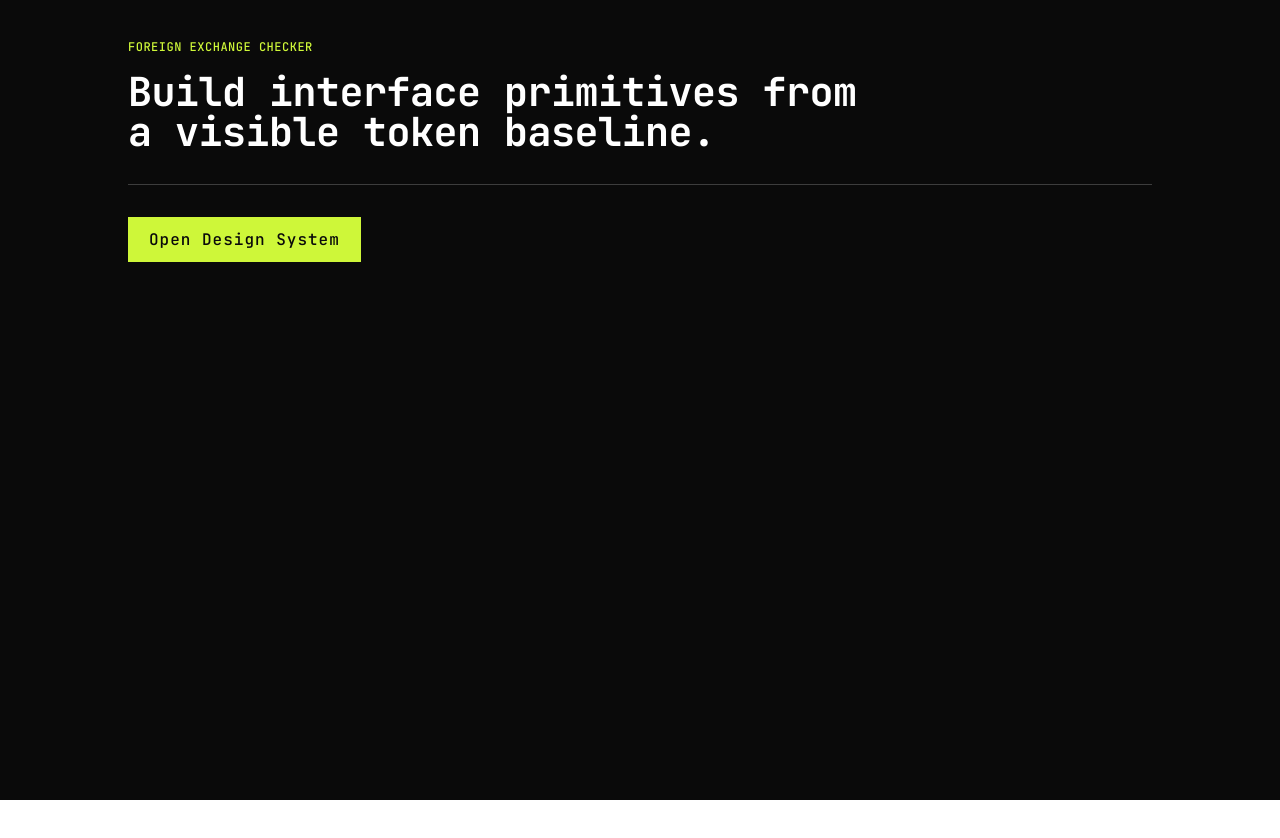
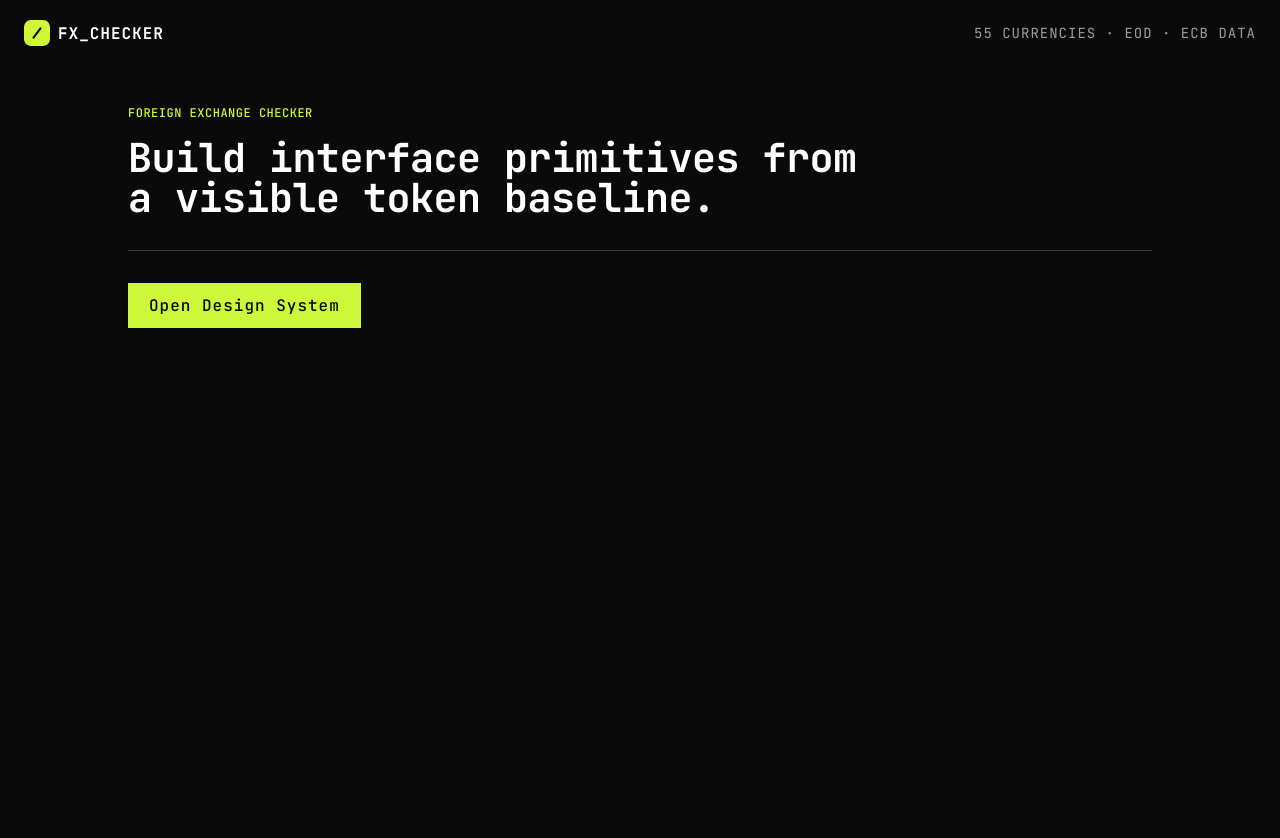
Before and after one commit to brandeth/foreign-exchange-checker, a Nuxt app: page / in a window 1280 px wide. Shown: the top 838 px of the page. Before the commit the page ends 800 px from the top, so only its background shows below. Built offline with nearby package versions, Linux system fonts and the light colour scheme.

Commit message:
# Header Component
Create Header component named AppHeader

```diff
--- a/app/app.vue
+++ b/app/app.vue
@@ -1,6 +1,11 @@
+<script setup lang="ts">
+import AppHeader from '~/components/AppHeader.vue'
+</script>
+
 <template>
-  <div>
+  <div class="min-h-screen bg-fx-neutral-900">
     <NuxtRouteAnnouncer />
+    <AppHeader />
     <NuxtPage />
   </div>
 </template>
--- /dev/null
+++ b/app/components/AppHeader.vue
@@ -0,0 +1,9 @@
+<template>
+  <header class="flex h-[66px] items-center justify-between bg-transparent px-6 py-5">
+    <NuxtLink to="/" aria-label="FX Checker home" class="inline-flex shrink-0 items-center">
+      <img src="~/assets/logo-with-text.svg" alt="" class="h-[26px] w-[139px]" aria-hidden="true">
+    </NuxtLink>
+
+    <p class="text-preset-4 text-right uppercase text-fx-neutral-200">55 Currencies &middot; EOD &middot; ECB Data</p>
+  </header>
+</template>
```
Also changed, not shown: app/assets/logo-with-text.svg (added), app/assets/logo.svg (added).
